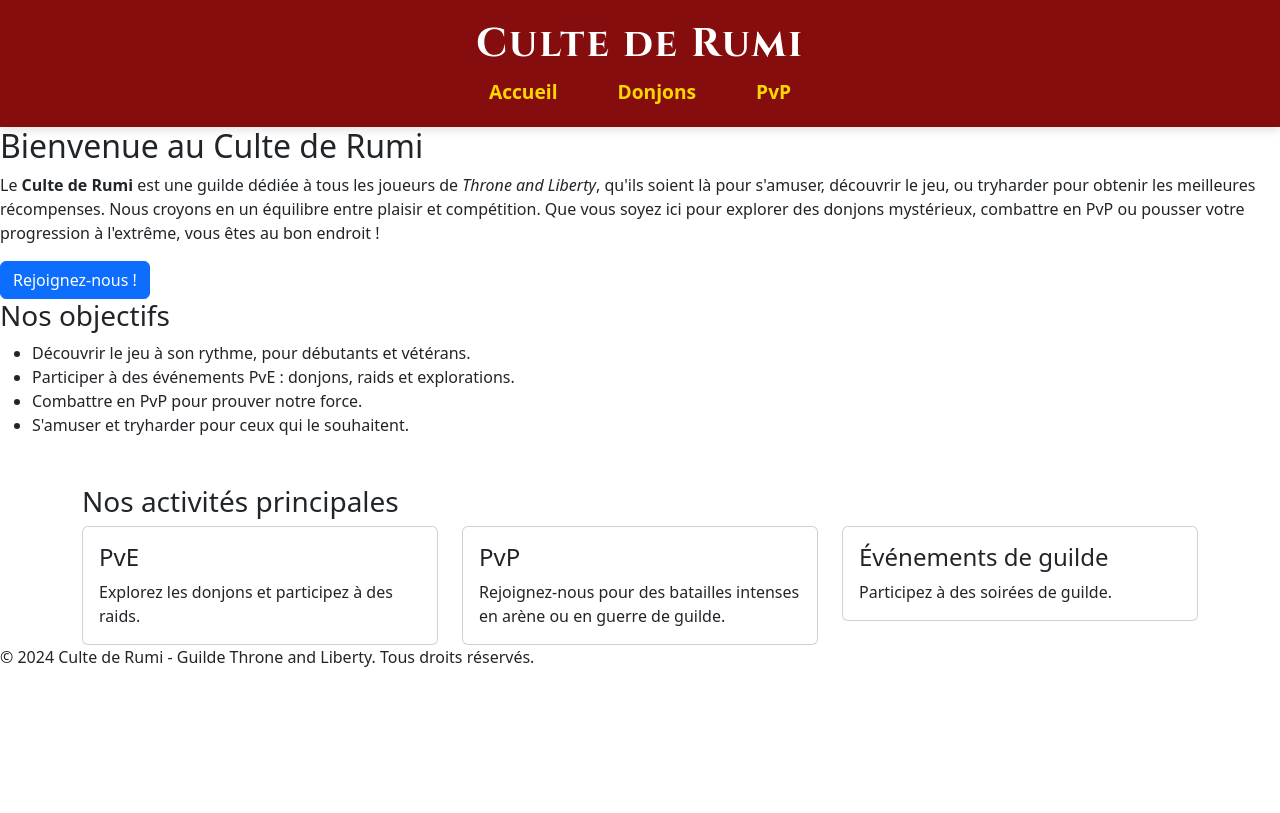
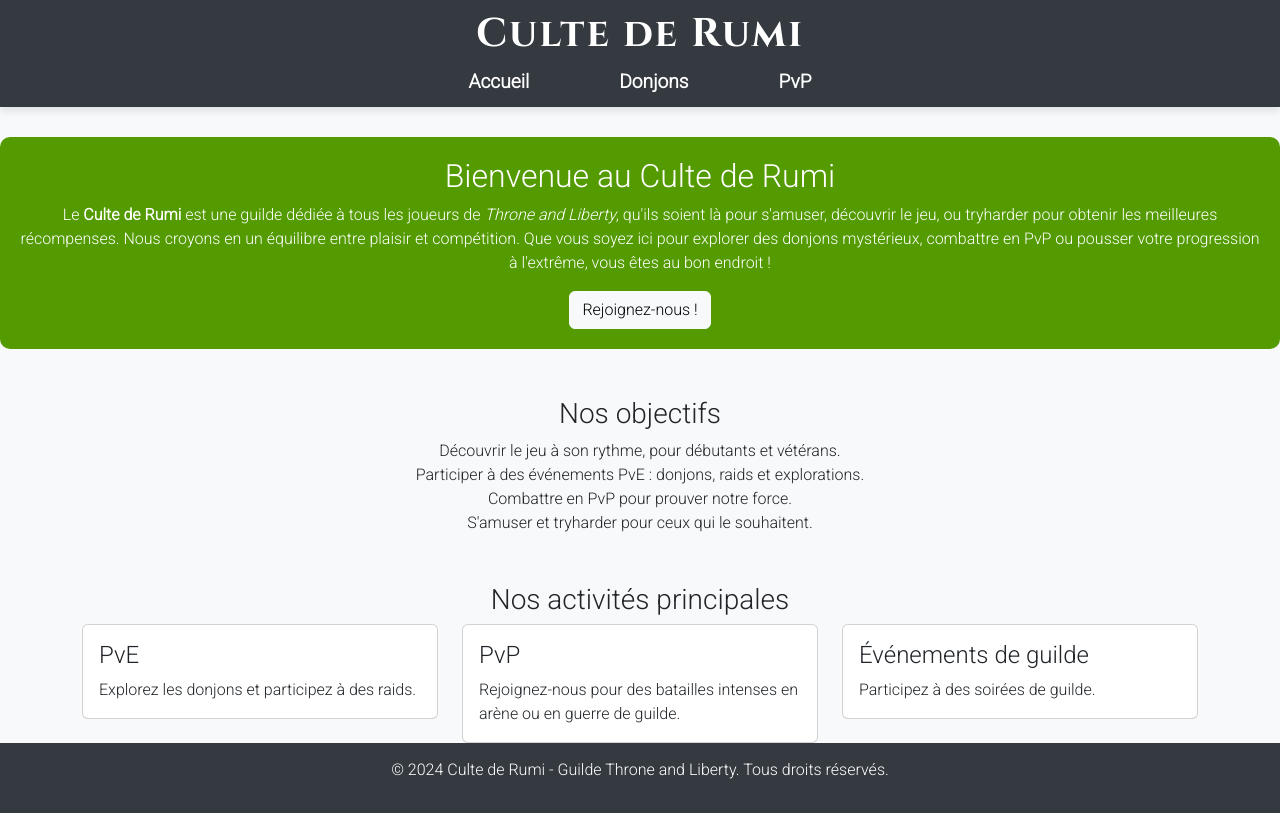
Before and after one commit to SkyFerVIII/Culte-de-Rumi, a plain HTML site: page index.html in a window 1280 px wide. Drawn offline with nearby package versions, Linux system fonts and the light colour scheme.

Commit message:
refonte index

```diff
--- a/index.html
+++ b/index.html
@@ -2,11 +2,62 @@
 <html lang="fr">
 <head>
     <meta charset="UTF-8">
+    <meta http-equiv="X-UA-Compatible" content="IE=edge">
     <meta name="viewport" content="width=device-width, initial-scale=1.0">
-    <title>Culte de Rumi - Guilde Throne and Liberty</title>
     <link rel="stylesheet" href="../css/style.css"> <!-- Corrected path -->
     <link href="https://fonts.googleapis.com/css2?family=Cinzel:wght@700&family=Roboto:wght@300&display=swap" rel="stylesheet">
-    <link href="https://cdn.jsdelivr.net/npm/bootstrap@5.3.0-alpha1/dist/css/bootstrap.min.css" rel="stylesheet">
+    <link href="https://cdn.jsdelivr.net/npm/bootstrap@5.2.0/dist/css/bootstrap.min.css" rel="stylesheet" integrity="sha384-gH2yIJqKdNHPEq0n4Mqa/HGKIhSkIHeL5AyhkYV8i59U5AR6csBvApHHNl/vI1Bx" crossorigin="anonymous">
+    <title>Culte de Rumi - Guilde Throne and Liberty</title>
+    <style>
+        body {
+            font-family: 'Roboto', sans-serif;
+            background-color: #f8f9fa;
+        }
+        header {
+            background-color: #343a40;
+            color: white;
+            padding: 10px 20px;
+            text-align: center;
+        }
+        header h1 {
+            margin: 0;
+            font-family: 'Cinzel', serif;
+            font-size: 2.5em;
+        }
+        nav ul {
+            list-style-type: none;
+            padding: 0;
+        }
+        nav ul li {
+            display: inline;
+            margin: 0 15px;
+        }
+        nav ul li a {
+            color: white;
+            text-decoration: none;
+            font-weight: bold;
+        }
+        nav ul li a:hover {
+            text-decoration: underline;
+        }
+        .intro-section {
+            text-align: center;
+            margin: 30px 0;
+            padding: 20px;
+            background-color: #539b00;
+            color: white;
+            border-radius: 10px;
+        }
+        .btn-primary {
+            margin-top: 20px;
+        }
+        footer {
+            text-align: center;
+            padding: 15px 0;
+            background-color: #343a40;
+            color: white;
+        }
+    </style>
 </head>
 <body>
     <!-- En-tête -->
@@ -17,7 +68,7 @@
         <nav>
             <ul>
                 <li><a href="../index.html">Accueil</a></li>
-                <li><a href="../pages/PvP.html">Donjons</a></li>
+                <li><a href="../pages/PvE.html">Donjons</a></li>
                 <li><a href="../pages/PvP.html">PvP</a></li>
             </ul>
         </nav>
@@ -31,12 +82,12 @@
                 Le <strong>Culte de Rumi</strong> est une guilde dédiée à tous les joueurs de <em>Throne and Liberty</em>, qu'ils soient là pour s'amuser, découvrir le jeu, ou tryharder pour obtenir les meilleures récompenses.
                 Nous croyons en un équilibre entre plaisir et compétition. Que vous soyez ici pour explorer des donjons mystérieux, combattre en PvP ou pousser votre progression à l'extrême, vous êtes au bon endroit !
             </p>
-            <a class="btn btn-primary" href="#">Rejoignez-nous !</a> <!-- Bootstrap button -->
+            <a class="btn btn-light" href="#">Rejoignez-nous !</a> <!-- Bootstrap button -->
         </section>
 
-        <section class="goals-section">
-            <h3>Nos objectifs</h3>
-            <ul>
+        <section class="goals-section container mt-5">
+            <h3 class="text-center">Nos objectifs</h3>
+            <ul class="list-unstyled text-center">
                 <li>Découvrir le jeu à son rythme, pour débutants et vétérans.</li>
                 <li>Participer à des événements PvE : donjons, raids et explorations.</li>
                 <li>Combattre en PvP pour prouver notre force.</li>
@@ -45,7 +96,7 @@
         </section>
 
         <section class="activities-section container mt-5">
-            <h3>Nos activités principales</h3>
+            <h3 class="text-center">Nos activités principales</h3>
             <div class="row">
                 <div class="col-md-4">
                     <div class="card">
```
Also changed, not shown: pages/Donjons.html (+1 -2 lines), pages/PvP.html (+1 -2 lines).
